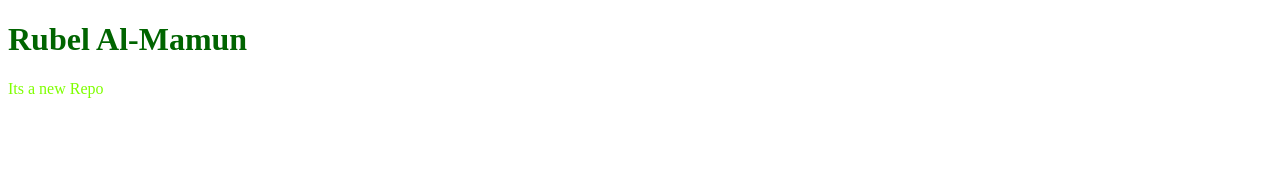
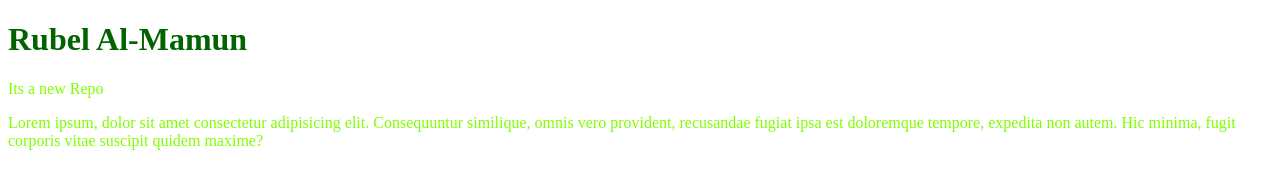
Before and after one commit to rubelalmamun/newRepo, a plain HTML site: page newRepo/index.html in a window 1280 px wide. Drawn offline with Linux system fonts and the light colour scheme.

Commit message:
new feature added

```diff
--- a/newRepo/index.html
+++ b/newRepo/index.html
@@ -9,5 +9,6 @@
 <body>
     <h1>Rubel Al-Mamun</h1>
     <p>Its a new Repo</p>
+    <p>Lorem ipsum, dolor sit amet consectetur adipisicing elit. Consequuntur similique, omnis vero provident, recusandae fugiat ipsa est doloremque tempore, expedita non autem. Hic minima, fugit corporis vitae suscipit quidem maxime?</p>
 </body>
 </html>
```
